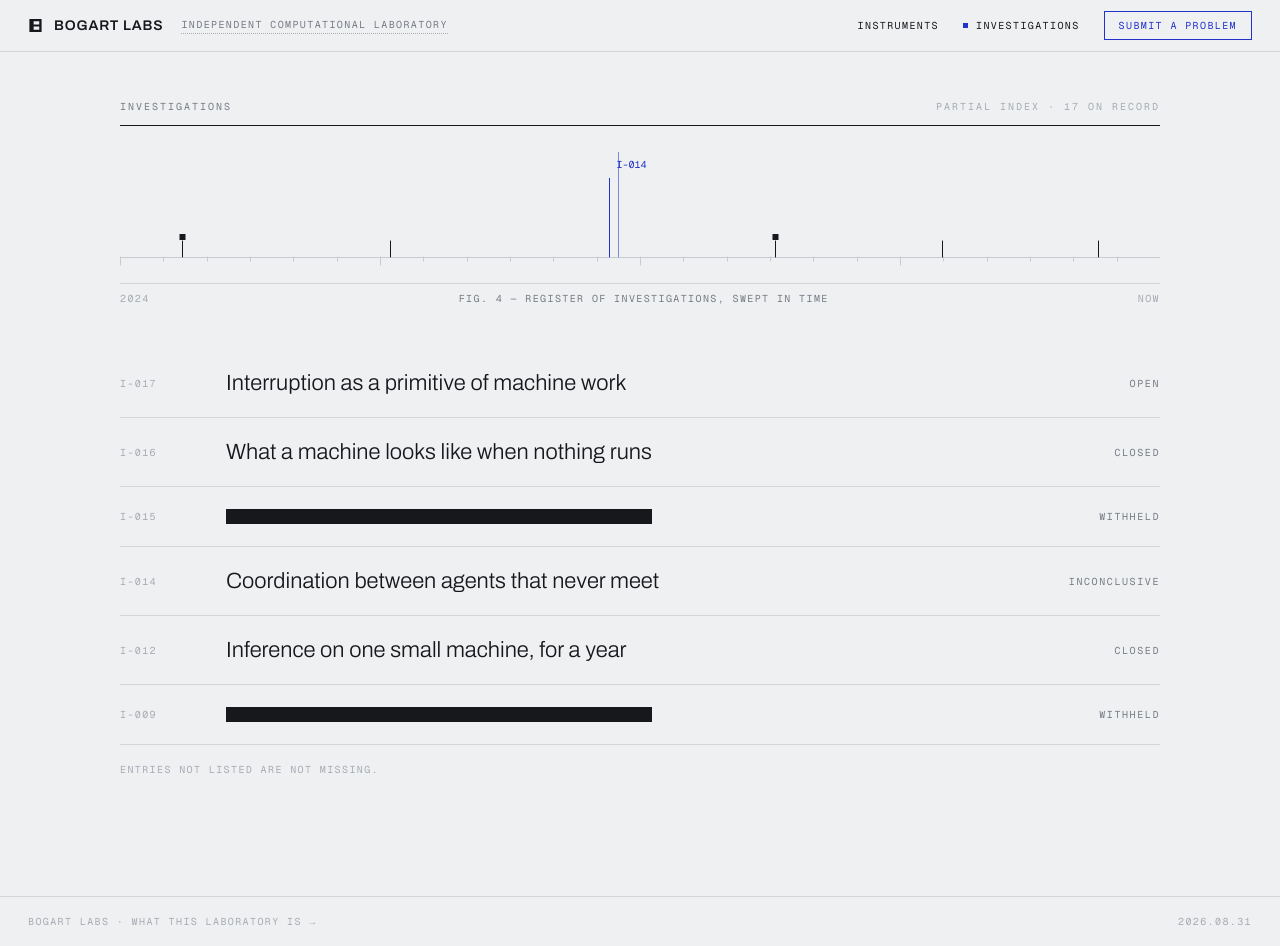
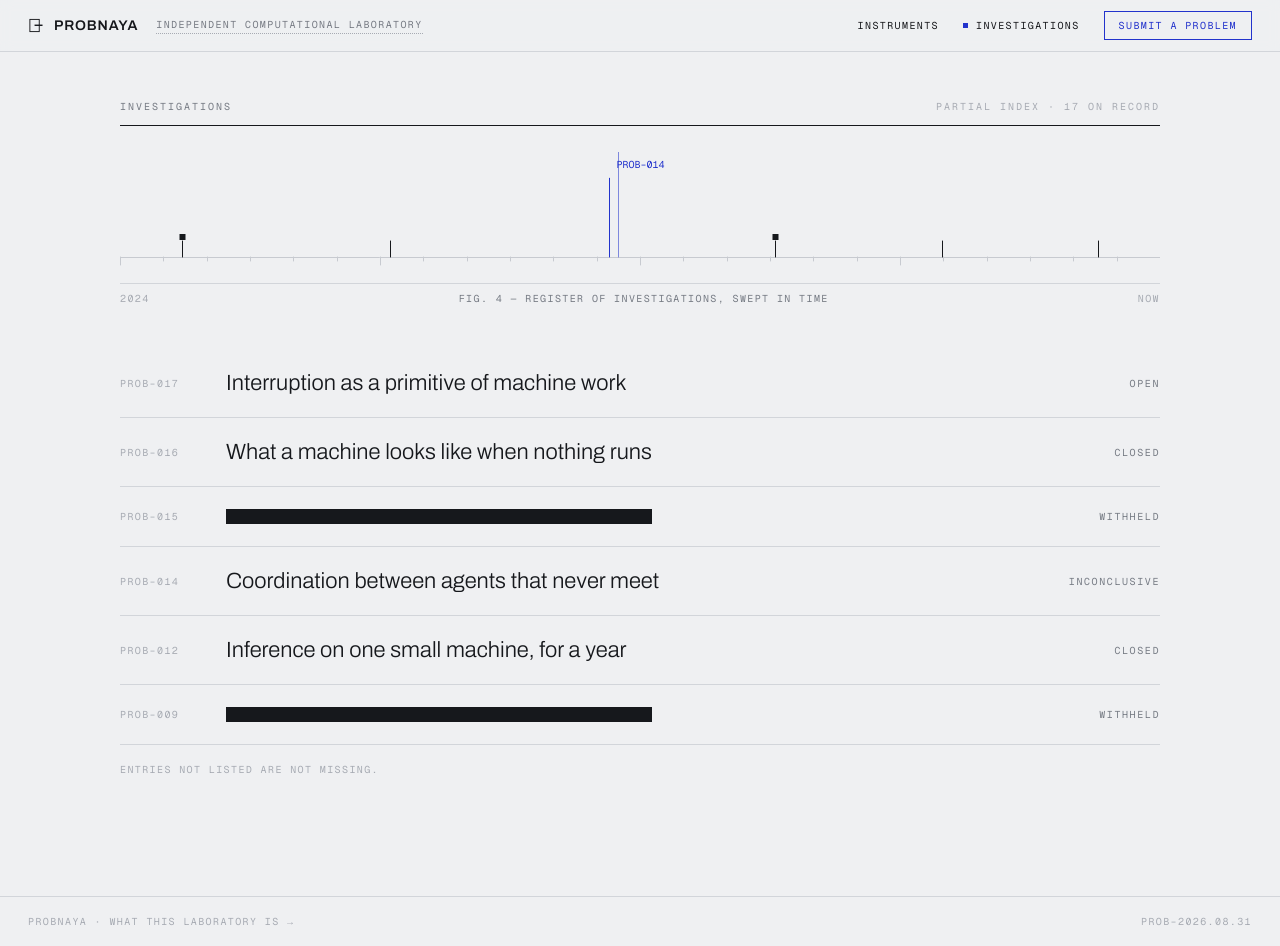
Before and after one commit to probnaya-work/surface, a plain HTML site: page investigations.html in a window 1280 px wide. Drawn offline with nearby package versions, Linux system fonts and the light colour scheme.

Commit message:
feat(identity): implement PROBNAYA identity across the site
Replaces the Bogart Labs wordmark, header mark, and hero PROB-/NAYA
treatment; carries the restrained PROB- notation into investigation
record ids and the date stamp; adds PROBNAYA attribution to instrument
and laboratory specs; preserves the INDEPENDENT COMPUTATIONAL
LABORATORY descriptor, layout, figures, and responsive behavior.

```diff
--- a/css/style.css
+++ b/css/style.css
@@ -1,4 +1,4 @@
-/* Bogart Labs — shared stylesheet
+/* PROBNAYA — shared stylesheet
    Tokens and layout are ported directly from the approved design
    ("Bogart Labs VII - Plotter.dc.html" / "...VII - Mobile.dc.html"). */
 
@@ -207,6 +207,10 @@ p { text-wrap: pretty; }
 .hero-title h1 {
   margin: 0; font-weight: 600; font-size: clamp(58px, 9vw, 138px); line-height: 0.92; letter-spacing: -0.03em;
 }
+.wordmark-dash {
+  display: inline-block; width: 0.34em; height: 0.062em; background: var(--ink);
+  vertical-align: 0.26em; margin-left: 0.04em;
+}
 .hero-tagline { display: flex; align-items: baseline; gap: 22px; flex-wrap: wrap; }
 .hero-tagline span.word { font-family: var(--mono); font-size: 11px; letter-spacing: 0.18em; }
 .hero-tagline span.dot { color: var(--faint); }
@@ -258,6 +262,11 @@ p { text-wrap: pretty; }
   font-weight: 500; font-size: clamp(56px, 8vw, 104px); letter-spacing: -0.03em; line-height: 0.9;
 }
 .split-title .status { font-family: var(--mono); font-size: 10px; letter-spacing: 0.16em; }
+
+.attr-line {
+  font-family: var(--mono); font-size: 10px; letter-spacing: 0.16em; color: var(--faint);
+}
+.attr-line--detail { display: block; padding-top: 12px; }
 
 .lede { margin: 0; font-weight: 300; font-size: 21px; line-height: 1.4; color: var(--ink); text-wrap: pretty; }
 .body-copy { margin: 0; font-weight: 300; font-size: 16px; line-height: 1.6; color: var(--body-text); text-wrap: pretty; }
--- a/index.html
+++ b/index.html
@@ -3,8 +3,9 @@
 <head>
 <meta charset="utf-8">
 <meta name="viewport" content="width=device-width, initial-scale=1">
-<title>Bogart Labs — Independent Computational Laboratory</title>
-<meta name="description" content="Bogart Labs is an independent computational laboratory exploring new ways of working with machines through software, AI, interfaces, and experimental instruments.">
+<title>PROBNAYA — Independent Computational Laboratory</title>
+<meta name="description" content="PROBNAYA is an independent computational laboratory exploring new ways of working with machines through software, AI, interfaces, and experimental instruments.">
+<link rel="icon" type="image/svg+xml" href="assets/probnaya-mark.svg">
 <link rel="icon" type="image/png" sizes="32x32" href="assets/favicon-32.png">
 <link rel="icon" type="image/png" sizes="16x16" href="assets/favicon-16.png">
 <link rel="apple-touch-icon" href="assets/apple-touch-icon.png">
@@ -18,8 +19,8 @@
 <header class="site-header">
   <div class="brand-group">
     <a class="brand-mark" href="index.html">
-      <svg viewBox="0 0 32 32" width="15" height="15" fill="currentColor"><path fill-rule="evenodd" d="M3 2H29V30H3Z M12 7H24V14H12Z M12 18H24V25H12Z"></path></svg>
-      <span class="brand-name">BOGART LABS</span>
+      <svg viewBox="0 0 32 32" width="15" height="15" style="display:block; flex-shrink:0; overflow:visible;"><rect x="4" y="3" width="20" height="26" fill="none" stroke="currentColor" stroke-width="2"></rect><rect x="14" y="14" width="17" height="3" fill="currentColor"></rect></svg>
+      <span class="brand-name">PROBNAYA</span>
     </a>
     <a class="brand-tag" href="lab.html">INDEPENDENT COMPUTATIONAL LABORATORY</a>
   </div>
@@ -31,7 +32,7 @@
 </header>
 
 <header class="mobile-header">
-  <a class="brand-name" href="index.html">BOGART LABS</a>
+  <a class="brand-name" href="index.html">PROBNAYA</a>
   <span class="crumb">IDX</span>
 </header>
 
@@ -47,7 +48,7 @@
     <div class="hero-pen" id="pen"></div>
 
     <div class="hero-title">
-      <h1>BOGART<br>LABS</h1>
+      <h1>PROB<span class="wordmark-dash"></span><br>NAYA</h1>
       <div class="hero-tagline">
         <span class="word">MACHINES</span><span class="dot">·</span>
         <span class="word">INTELLIGENCE</span><span class="dot">·</span>
@@ -84,7 +85,7 @@
 </div>
 
 <footer class="site-footer">
-  <a href="lab.html">BOGART LABS · WHAT THIS LABORATORY IS →</a>
+  <a href="lab.html">PROBNAYA · WHAT THIS LABORATORY IS →</a>
   <span class="stamp" data-stamp></span>
 </footer>
 
--- a/investigations.html
+++ b/investigations.html
@@ -3,7 +3,8 @@
 <head>
 <meta charset="utf-8">
 <meta name="viewport" content="width=device-width, initial-scale=1">
-<title>Investigations — Bogart Labs</title>
+<title>Investigations — PROBNAYA</title>
+<link rel="icon" type="image/svg+xml" href="assets/probnaya-mark.svg">
 <link rel="icon" type="image/png" sizes="32x32" href="assets/favicon-32.png">
 <link rel="icon" type="image/png" sizes="16x16" href="assets/favicon-16.png">
 <link rel="apple-touch-icon" href="assets/apple-touch-icon.png">
@@ -17,8 +18,8 @@
 <header class="site-header">
   <div class="brand-group">
     <a class="brand-mark" href="index.html">
-      <svg viewBox="0 0 32 32" width="15" height="15" fill="currentColor"><path fill-rule="evenodd" d="M3 2H29V30H3Z M12 7H24V14H12Z M12 18H24V25H12Z"></path></svg>
-      <span class="brand-name">BOGART LABS</span>
+      <svg viewBox="0 0 32 32" width="15" height="15" style="display:block; flex-shrink:0; overflow:visible;"><rect x="4" y="3" width="20" height="26" fill="none" stroke="currentColor" stroke-width="2"></rect><rect x="14" y="14" width="17" height="3" fill="currentColor"></rect></svg>
+      <span class="brand-name">PROBNAYA</span>
     </a>
     <a class="brand-tag" href="lab.html">INDEPENDENT COMPUTATIONAL LABORATORY</a>
   </div>
@@ -30,7 +31,7 @@
 </header>
 
 <header class="mobile-header">
-  <a class="brand-name" href="index.html">BOGART LABS</a>
+  <a class="brand-name" href="index.html">PROBNAYA</a>
   <span class="crumb">REG</span>
 </header>
 
@@ -55,7 +56,7 @@
 </div>
 
 <footer class="site-footer">
-  <a href="lab.html">BOGART LABS · WHAT THIS LABORATORY IS →</a>
+  <a href="lab.html">PROBNAYA · WHAT THIS LABORATORY IS →</a>
   <span class="stamp" data-stamp></span>
 </footer>
 
--- a/js/apparatus.js
+++ b/js/apparatus.js
@@ -1,4 +1,4 @@
-// Bogart Labs — the apparatus.
+// PROBNAYA — the apparatus.
 //
 // Every figure on this site is a small simulation advanced on a shared
 // requestAnimationFrame loop and drawn straight to a <canvas> each tick.
@@ -270,7 +270,7 @@ const Apparatus = (() => {
           ctx.strokeStyle = glow[i] > 0.05 ? BLUE : INK;
           ctx.beginPath(); ctx.moveTo(ex, base); ctx.lineTo(ex, base - hgt); ctx.stroke();
           if (r.withheld) { ctx.fillStyle = INK; ctx.fillRect(ex - 3, base - hgt - 7, 6, 6); }
-          if (glow[i] > 0.35) { ctx.fillStyle = BLUE; ctx.fillText(r.id, Math.min(ex + 7, w - 46), base - hgt - 10); }
+          if (glow[i] > 0.35) { ctx.fillStyle = BLUE; ctx.fillText(r.id, Math.min(ex + 7, w - 64), base - hgt - 10); }
         });
         const cx = Math.round(cur * w) + 0.5;
         ctx.strokeStyle = "rgba(34,51,204,0.55)";
--- a/js/records.js
+++ b/js/records.js
@@ -1,14 +1,14 @@
 // Shared investigation register — used by investigations.html (list + strip)
 // and record.html (detail lookup by id).
 const RECORDS = [
-  { id: "I-017", f: 0.94, status: "OPEN", withheld: false, title: "Interruption as a primitive of machine work",
+  { id: "PROB–017", f: 0.94, status: "OPEN", withheld: false, title: "Interruption as a primitive of machine work",
     question: "CAN A RUNNING AGENT BE STOPPED WITHOUT LOSING WHAT IT KNEW?", apparatus: "0x2F · FOUR HARNESSES", finding: "IN PROGRESS", reading: "open" },
-  { id: "I-016", f: 0.79, status: "CLOSED", withheld: false, title: "What a machine looks like when nothing runs",
+  { id: "PROB–016", f: 0.79, status: "CLOSED", withheld: false, title: "What a machine looks like when nothing runs",
     question: "IS IDLE A STATE OR AN ABSENCE?", apparatus: "057 · 24 H CAPTURE", finding: "A STATE. IT HAS A SHAPE.", reading: "closed" },
-  { id: "I-015", f: 0.63, status: "WITHHELD", withheld: true },
-  { id: "I-014", f: 0.47, status: "INCONCLUSIVE", withheld: false, title: "Coordination between agents that never meet",
+  { id: "PROB–015", f: 0.63, status: "WITHHELD", withheld: true },
+  { id: "PROB–014", f: 0.47, status: "INCONCLUSIVE", withheld: false, title: "Coordination between agents that never meet",
     question: "WHAT CAN TWO RUNTIMES AGREE ON THROUGH A LEDGER ALONE?", apparatus: "TWO RUNTIMES · SHARED TASK LEDGER", finding: "NOTHING WE COULD DEFEND YET", reading: "broken" },
-  { id: "I-012", f: 0.26, status: "CLOSED", withheld: false, title: "Inference on one small machine, for a year",
+  { id: "PROB–012", f: 0.26, status: "CLOSED", withheld: false, title: "Inference on one small machine, for a year",
     question: "HOW MUCH INTELLIGENCE FITS UNDER A DESK?", apparatus: "ONE NODE · 64 GB · QUANTISED WEIGHTS", finding: "MORE THAN EXPECTED. LESS THAN ADVERTISED.", reading: "closed" },
-  { id: "I-009", f: 0.06, status: "WITHHELD", withheld: true },
+  { id: "PROB–009", f: 0.06, status: "WITHHELD", withheld: true },
 ];
--- a/js/site.js
+++ b/js/site.js
@@ -1,5 +1,5 @@
 // Small shared page chrome behaviour used across all pages.
 document.addEventListener('DOMContentLoaded', () => {
-  const stamp = new Date().toISOString().slice(0, 10).replace(/-/g, '.');
+  const stamp = 'PROB–' + new Date().toISOString().slice(0, 10).replace(/-/g, '.');
   document.querySelectorAll('[data-stamp]').forEach(el => { el.textContent = stamp; });
 });
```
Also changed, not shown: instrument-057.html (+8 -5 lines), instrument-0x2f.html (+8 -5 lines), instruments.html (+8 -5 lines), intake.html (+6 -5 lines), lab.html (+8 -6 lines), record.html (+7 -6 lines).
